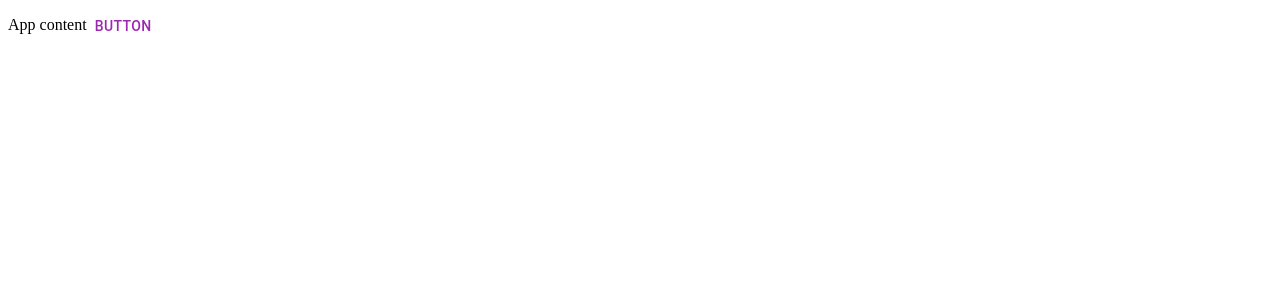
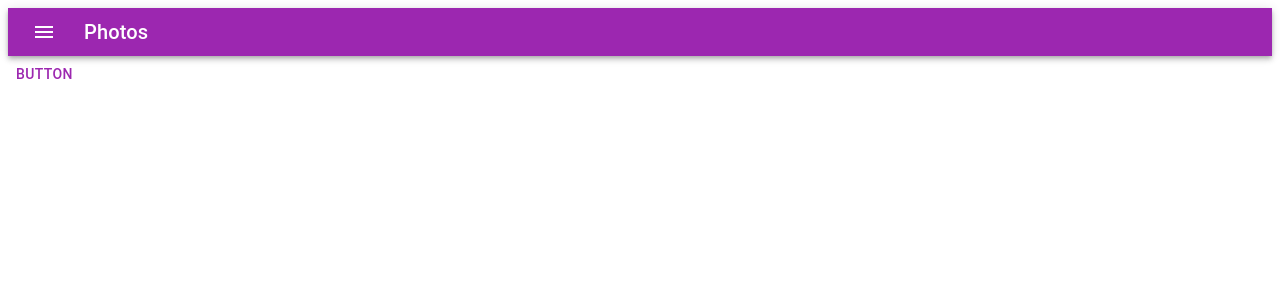
Before and after one commit to victor-shelepen/water-project, a React app: page / in a window 1280 px wide. Shown: the top 300 px of the page. Built offline with nearby package versions, Linux system fonts and the light colour scheme.

Commit message:
Page header

```diff
--- a/package.json
+++ b/package.json
@@ -29,6 +29,7 @@
   },
   "dependencies": {
     "@material-ui/core": "^4.12.3",
+    "@material-ui/icons": "^4.11.2",
     "react": "^17.0.2",
     "react-dom": "^17.0.2"
   }
--- a/src/App.jsx
+++ b/src/App.jsx
@@ -1,11 +1,12 @@
-import React from 'react'
+import React,  {Fragment } from 'react'
 import { Button } from '@material-ui/core'
+import Header from './Header'
 
 export default function () {
   return (
-    <div>
-      App content
+    <Fragment>
+      <Header />
       <Button color="primary">Button</Button>
-    </div>
+    </Fragment>
   )
 }
--- /dev/null
+++ b/src/Header.jsx
@@ -0,0 +1,35 @@
+import React from 'react';
+import { makeStyles } from '@material-ui/core/styles';
+import AppBar from '@material-ui/core/AppBar';
+import Toolbar from '@material-ui/core/Toolbar';
+import Typography from '@material-ui/core/Typography';
+import IconButton from '@material-ui/core/IconButton';
+import MenuIcon from '@material-ui/icons/Menu';
+
+const useStyles = makeStyles((theme) => ({
+  root: {
+    flexGrow: 1,
+  },
+  menuButton: {
+    marginRight: theme.spacing(2),
+  },
+}));
+
+export default function () {
+  const classes = useStyles();
+
+  return (
+    <div className={classes.root}>
+      <AppBar position="static">
+        <Toolbar variant="dense">
+          <IconButton edge="start" className={classes.menuButton} color="inherit" aria-label="menu">
+            <MenuIcon />
+          </IconButton>
+          <Typography variant="h6" color="inherit">
+            Photos
+          </Typography>
+        </Toolbar>
+      </AppBar>
+    </div>
+  )
+}
```
Also changed, not shown: 1 other file (tests, documents, lock files or other folders).
